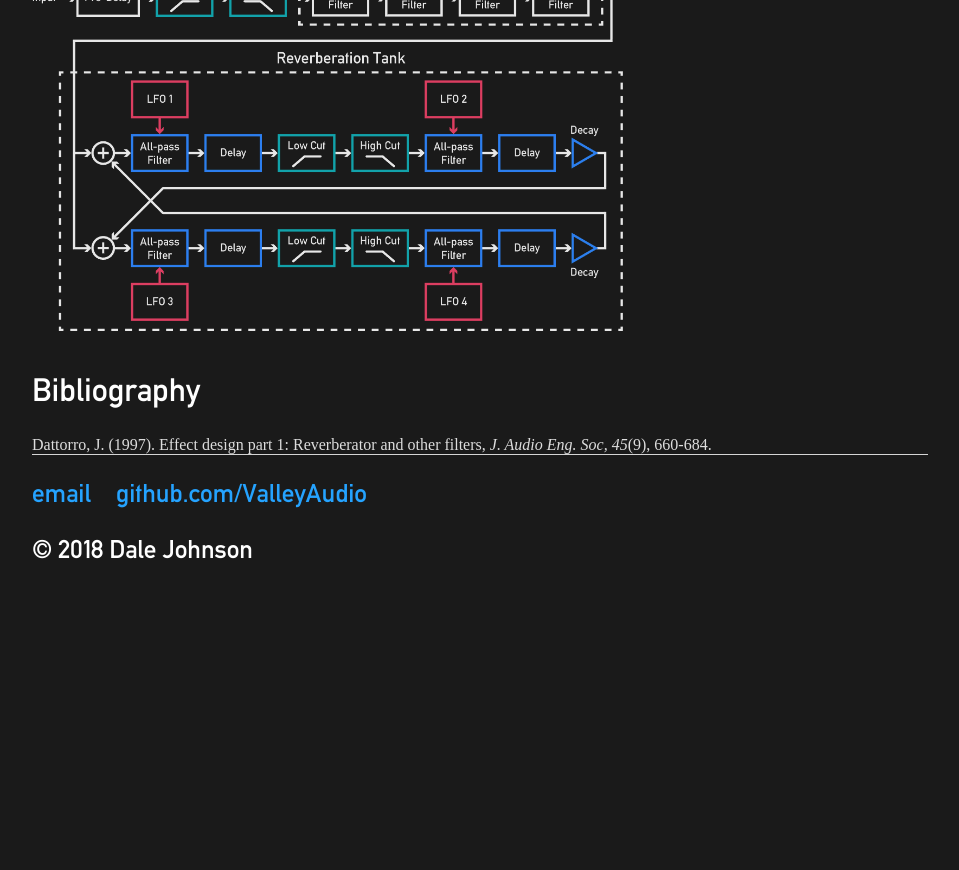
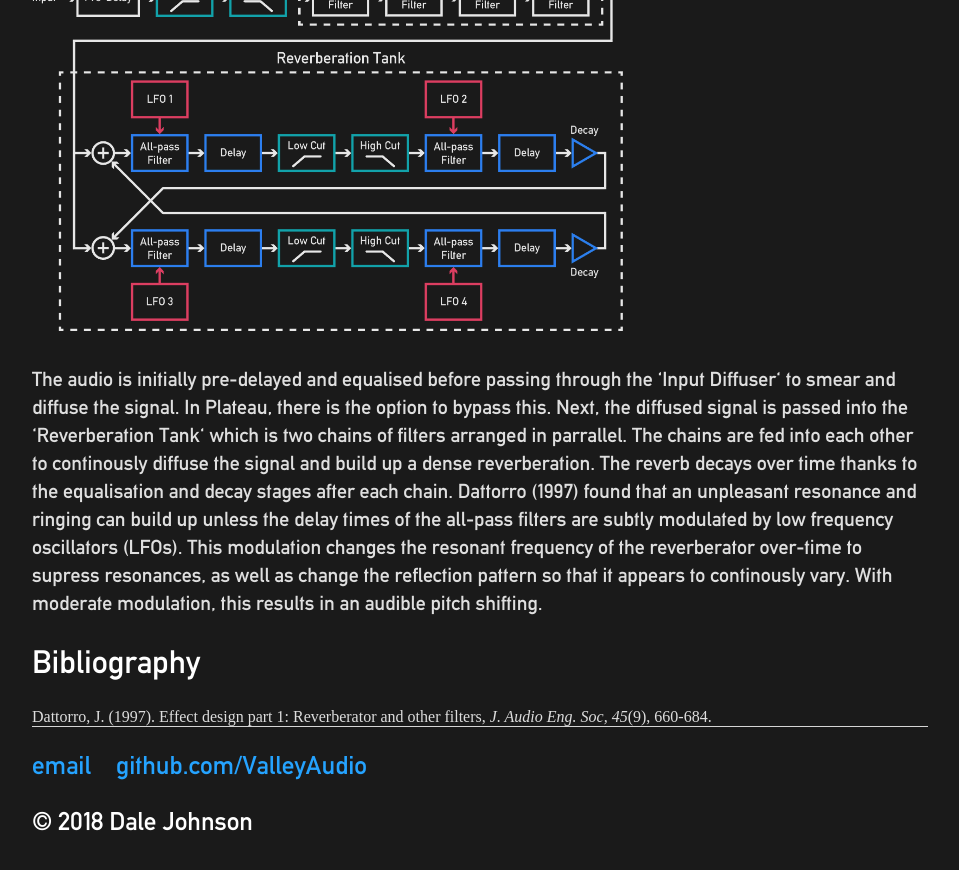
Before and after one commit to ValleyAudio/ValleyAudio.github.io, a Jekyll site: the page built from rack/plateau/plateau.html, in a window 1280 px wide and 900 px high, scrolled down 1201 px. Shown: the top 870 px of the window, without its empty margins (160-1119 px from the left). Built offline with Jekyll 4.4.1, drawn with Linux system fonts in a browser that asks for light colours; before the commit the page ends 1829 px from its top, so only the background shows below that.

Commit message:
Explanation of the operation of plateau

```diff
--- a/rack/plateau/plateau.html
+++ b/rack/plateau/plateau.html
@@ -21,6 +21,11 @@ title: Plateau
         Plateau is based upon the popular Dattorro (1997) digital plate reverb design. The diagram below shows a simplified version of the algorithm.
     </p>
     <img src="images/dattorro.png" alt="Dattorro Reverberator" style="width:66%;margin-top:10px;margin-bottom:10px;">
+    <p>
+        The audio is initially pre-delayed and equalised before passing through the 'Input Diffuser' to smear and diffuse the signal. In Plateau, there is the option to bypass this.
+        Next, the diffused signal is passed into the 'Reverberation Tank' which is two chains of filters arranged in parrallel. The chains are fed into each other to continously diffuse the signal and build up a dense reverberation. The reverb decays over time thanks to the equalisation and decay stages after each chain.
+        Dattorro (1997) found that an unpleasant resonance and ringing can build up unless the delay times of the all-pass filters are subtly modulated by low frequency oscillators (LFOs). This modulation changes the resonant frequency of the reverberator over-time to supress resonances, as well as change the reflection pattern so that it appears to continously vary. With moderate modulation, this results in an audible pitch shifting.
+    </p>
     <h2>Bibliography</h2>
     Dattorro, J. (1997). Effect design part 1: Reverberator and other filters, <i>J. Audio Eng. Soc, 45</i>(9), 660-684.
 </div><!-- /.plateau -->
```
